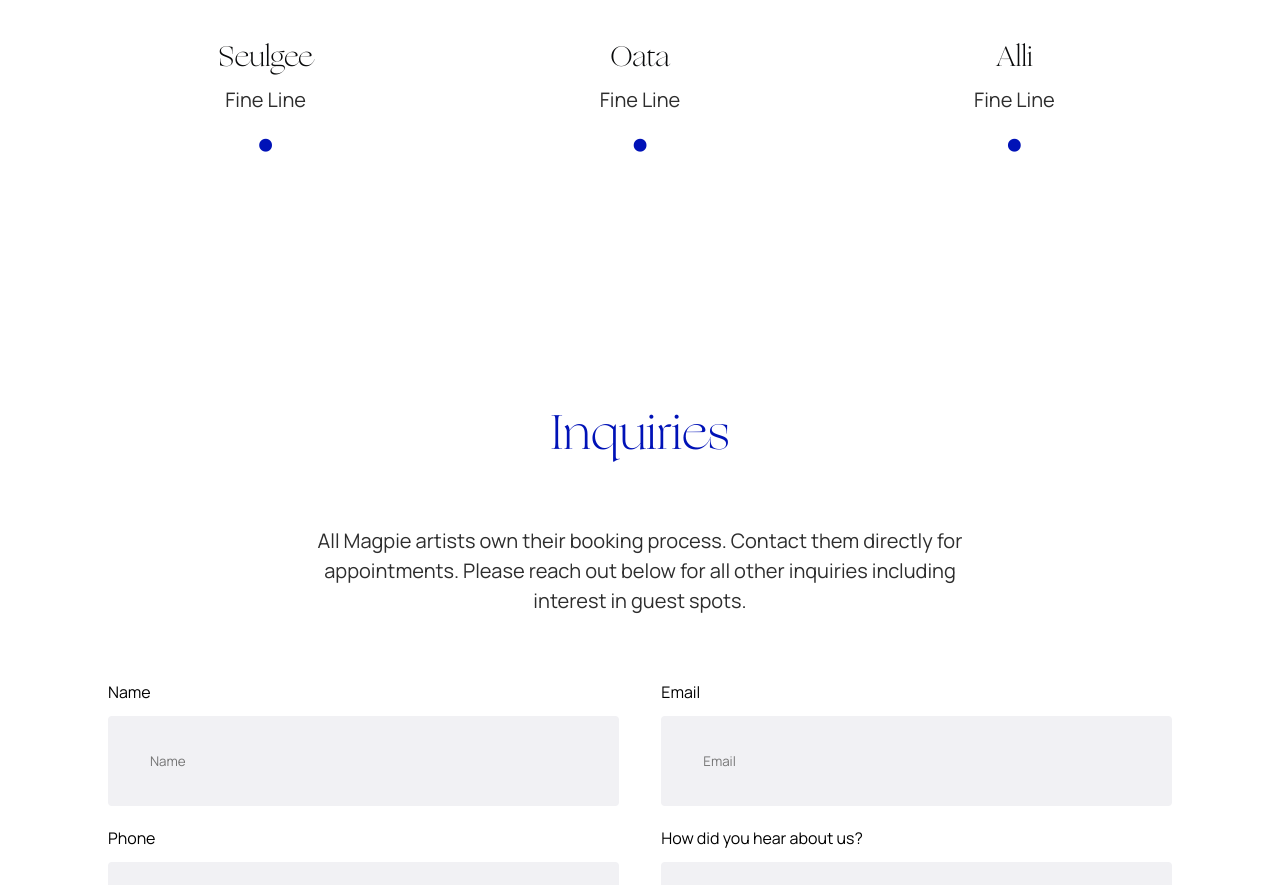
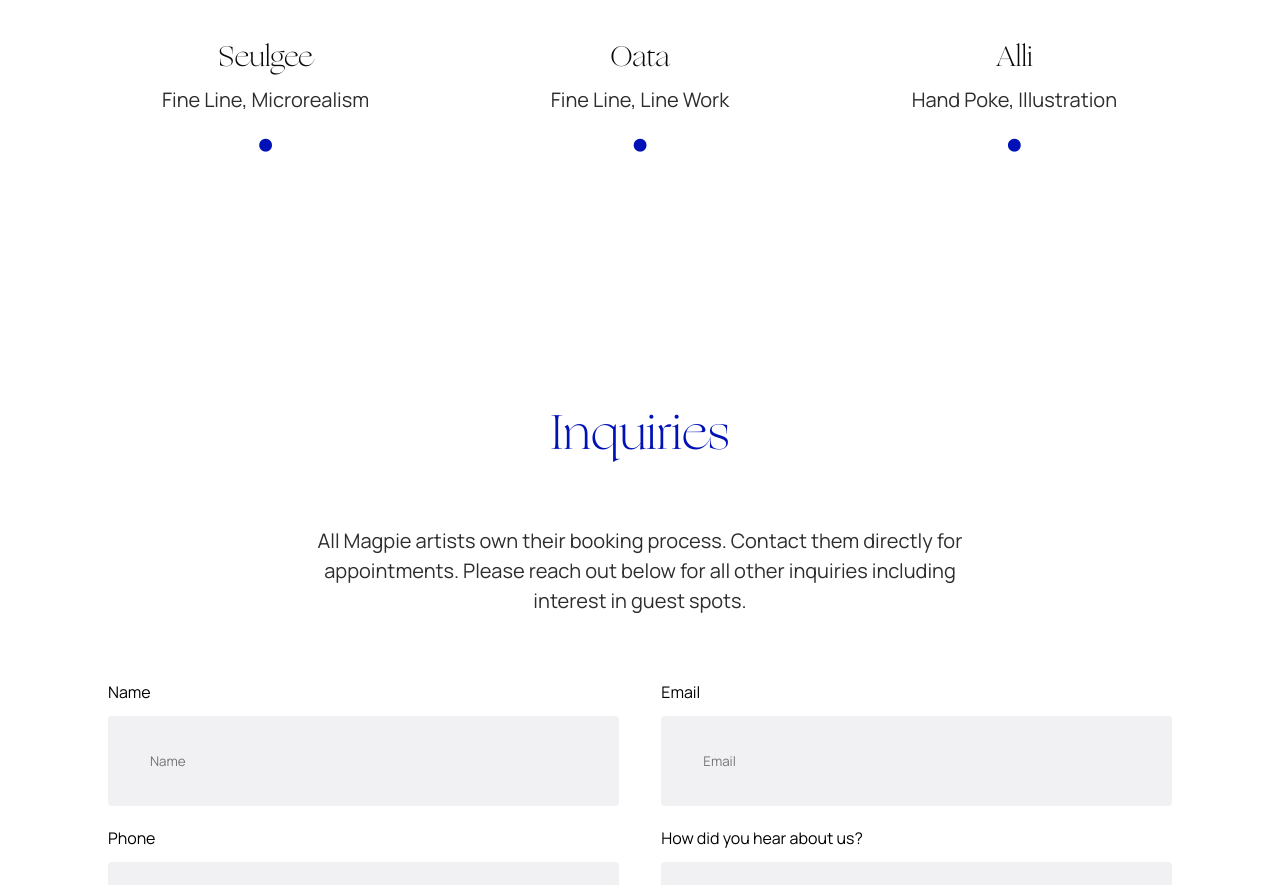
Before and after one commit to gwang1210/tattooWebsite, a plain HTML site: page index.html in a window 1280 px wide. Shown: the part 1835-2720 px from the top of the page. Drawn offline with Linux system fonts and the light colour scheme.

Commit message:
Updated artist styles

```diff
--- a/index.html
+++ b/index.html
@@ -174,7 +174,7 @@
                                 </div>
                             </a>
                             <h3 class="cs-subtitle">Seulgee</h3>
-                            <p class="cs-text">Fine Line</p>
+                            <p class="cs-text">Fine Line, Microrealism</p>
                             <p class="cs-text magpie-dot" >&#183;</p>
                         </div>
                         <!-- Image 2 -->
@@ -197,7 +197,7 @@
                                 </div>
                             </a>
                             <h3 class="cs-subtitle">Oata</h3>
-                            <p class="cs-text">Fine Line</p>
+                            <p class="cs-text">Fine Line, Line Work</p>
                             <p class="cs-text magpie-dot" >&#183;</p>
                         </div>
                         <!-- Image 3 -->
@@ -220,7 +220,7 @@
                                 </div>
                             </a>
                             <h3 class="cs-subtitle">Alli</h3>
-                            <p class="cs-text">Fine Line</p>
+                            <p class="cs-text">Hand Poke, Illustration</p>
                             <p class="cs-text magpie-dot" >&#183;</p>
                         </div>
                     </div>
```
